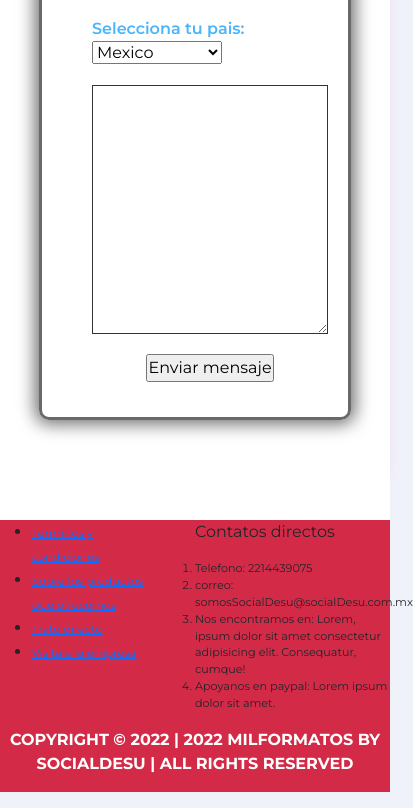
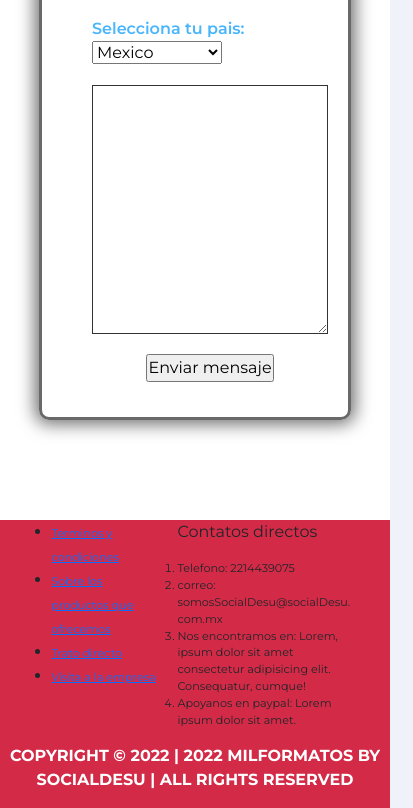
Before and after one commit to Diego-117/SocialDesu, a website: page index.html in a window 390 px wide. Shown: the part 5900-6708 px from the top of the page, 413 px wide, since content can reach past the window. Drawn offline with nearby package versions, Linux system fonts and the light colour scheme.

Commit message:
segunda actualizacion de enero 2023

```diff
--- a/scss/mediaQuery.scss
+++ b/scss/mediaQuery.scss
@@ -680,8 +680,10 @@ las medidas de pantallas as grandes a las mas pequeñas o viseversa*/
 
         .pie_datos{
             max-width: 100%;
+            height: auto;
+            padding: 0 5%;
             justify-content: initial;
-            column-gap: 10%;
+            column-gap: 5%;
 
             .pie_datos_lista{
                 max-width: 40%;
@@ -709,6 +711,7 @@ las medidas de pantallas as grandes a las mas pequeñas o viseversa*/
                     padding-left: 0;
                     li{
                         font-size: .7em;
+                        word-wrap: break-word;
                     }
                 }
             }
```
Also changed, not shown: css/style.css.
